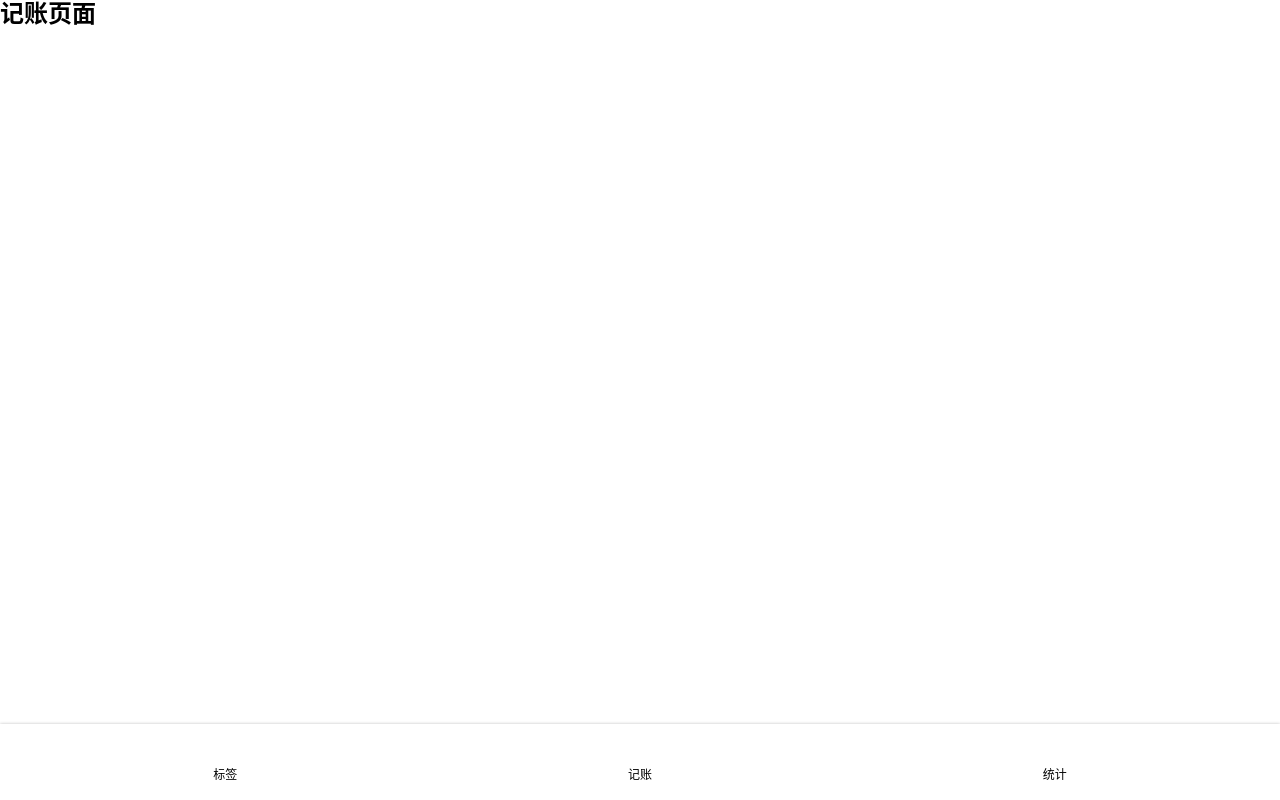
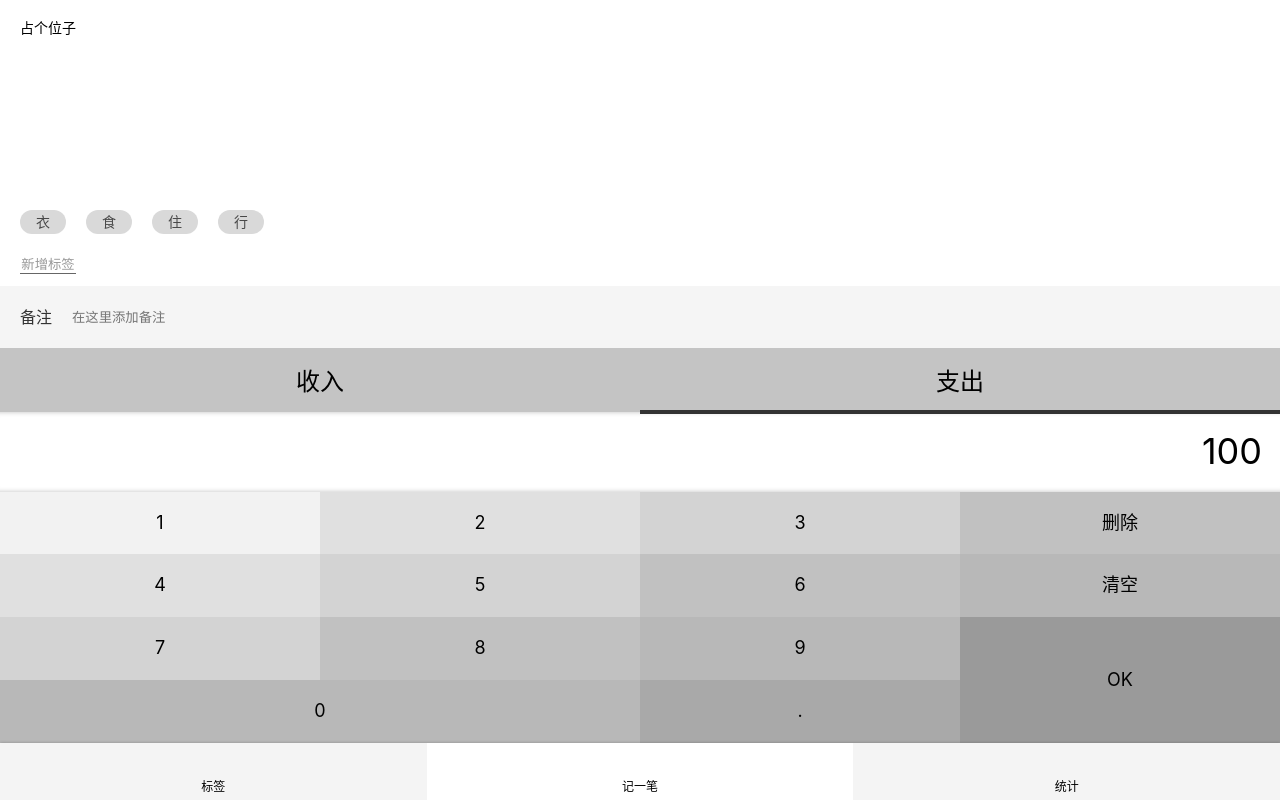
Before and after one commit to SuperPowerZhang/react_bill, a React app: page /statistics#/bill in a window 1280 px wide. Built offline with nearby package versions, Linux system fonts and the light colour scheme.

Commit message:
complete bill

```diff
--- a/config/webpack.config.js
+++ b/config/webpack.config.js
@@ -372,6 +372,11 @@ module.exports = function (webpackEnv) {
             //     { loader: 'svg-sprite-loader', options: { } },
             //     {
             //       loader: 'svgo-loader',options: {
+            //         plugins:[
+            //           {removeAttrs:{
+            //             attrs:'fill'
+            //             }}
+            //         ]
             //       }
             //     }
             //   ]
--- a/public/index.html
+++ b/public/index.html
@@ -1,11 +1,8 @@
 <!DOCTYPE html>
-<html lang="en">
+<html lang="zh-CN">
   <head>
     <meta charset="utf-8" />
-    <link rel="icon" href="%PUBLIC_URL%/favicon.ico" />
-    <meta name="viewport" content="width=device-width, initial-scale=1" />
-    <meta name="theme-color" content="#000000" />
-    <link rel="apple-touch-icon" href="%PUBLIC_URL%/logo192.png" />
+    <meta name="viewport" content="width=device-width,initial-scale=1,minimum-scale=1,maximum-scale=1,user-scalable=no,viewport-fit=cover">
     <link rel="manifest" href="%PUBLIC_URL%/manifest.json" />
     <title>记账</title>
   </head>
--- a/src/components/Layout.tsx
+++ b/src/components/Layout.tsx
@@ -5,6 +5,8 @@ import styled from "styled-components";
 
 const Main = styled.main`
 flex-grow: 1;
+display: flex;
+flex-direction: column;
 `;
 type Props={
 children:Element
--- a/src/components/Nav.js
+++ b/src/components/Nav.js
@@ -1,29 +1,34 @@
 import styled from "styled-components";
-import {Link} from "react-router-dom";
+import {NavLink} from "react-router-dom";
 import React from "react";
 
 const NavWrapper=styled.ul`
-
     display: flex;
     justify-content: space-around;
     text-align: center;
-    padding: 18px;
     box-shadow: 0 0 3px rgba(0 ,0 ,0 ,0.25);
-    >li{
+    >li {
+    width: 33.3333%;
+    > a{
     display: flex;
-    flex-grow: 1;
     flex-direction: column;
     align-items: center;
+    padding:6px;
     font-size: 12px;
+    background-color:rgb(244, 244, 244);
+    &.selected{
+    background-color:white;
+    }
     >svg{
+    margin-bottom: 5px;
     font-size: 26px;
     }
-
+    }
  }`;
 
 const Icon=[
     {url:'/tags',name:"标签",link:'#icon-shengdanshu'},
-    {url:'/bill',name:"记账",link:'#icon-SnowMan'},
+    {url:'/bill',name:"记一笔",link:'#icon-SnowMan'},
     {url:'/statistics',name:"统计",link:'#icon-shengdanlaoren'}
 ];
 
@@ -34,15 +39,13 @@ return (
                 Icon.map((item)=>{
                     return (
                         <li key={item.name}>
-                            <svg className="icon" aria-hidden="true">
+                            <NavLink to={item.url} activeClassName="selected"><svg className="icon" aria-hidden="true">
                                 <use xlinkHref={item.link}></use>
-                            </svg>
-                            <Link to={item.url}>{item.name}</Link>
+                            </svg>{item.name}</NavLink>
                         </li>
                     )
                 })
             }
     </NavWrapper>
 )};
-
 export default Nav;
--- a/src/index.scss
+++ b/src/index.scss
@@ -2,14 +2,14 @@
 @import "helper.scss";
 
 HTML, body, div, h1, h2, h3, h4, h5, h6, ul, ol, dl, li, dt, dd, p, blockquote,
-pre, form, fieldset, table, th, td {
+pre, form, fieldset, table, th, td ,button,input{
   border:none;
   margin:0;
   padding:0;
 }
  html {
     font-family: $font-base;
-   line-height: 1.2;
+    line-height: 1.2;
   };
 
 html,body{
@@ -37,9 +37,8 @@ a:active{
 }
 
 input{
-  margin: 0;
+  background-color: inherit;
   outline: none;
-  padding: 0;
 }
 
 input[type=submit],input[type=button]{
@@ -56,7 +55,8 @@ ul,ol,li{
 }
 
 .icon {
-  width: 1em; height: 1em;
+  width: 1em;
+  height: 1em;
   vertical-align: -0.15em;
   fill: currentColor;
   overflow: hidden;
--- a/src/views/Bill.js
+++ b/src/views/Bill.js
@@ -1,13 +1,180 @@
 import React from "react";
 import Nav from "../components/Nav";
 import Layout from "../components/Layout";
+import styled from "styled-components";
 
+const TagsSection=styled.section`
+display: flex;
+flex-grow: 1;
+flex-direction: column;
+font-size: 14px;
+padding: 20px 20px 12px 20px;
+>div{
+flex-grow: 1;
+}
+>ul{
+display: flex;
+justify-content: flex-start;
+>li{
+color: #484848;
+padding: 4px 16px;
+border-radius: 18px;
+background: #D9D9D9;
+margin-right:20px ;
+}
+}
+>button{
+width: 56px;
+display: inline-block;
+margin-top: 20px;
+color: #999999;
+background-color:#fff;
+border-bottom:1px solid #666666;
+}
+`;
+const NotesSection=styled.section`
+display: flex;
+justify-content: flex-start;
+padding: 20px;
+background-color:rgb(245, 245, 245);
+>span{
+color:#333333;
+line-height: 22px;
+}
+>input{
+margin-left: 20px;
+}
+`;
+const CategorySection=styled.section`
+>ul{
+display: flex;
+font-size: 24px;
+padding: 20px 0;
+background-color:rgb(196, 196, 196);
+>li{
+width: 50%;
+text-align: center;
+height: 24px;
+&.selected{
+position: relative;
+&::after{
+position: absolute;
+top: 42px;
+left: 0;
+content: "";
+border: 2px solid #333333;
+width: 100%;
+display: inline-block;
+}}}}
+`;
+const NumSection=styled.section`
+display: flex;
+flex-direction: column;
+>div{
+text-align: right;
+font-size: 36px;
+padding: 18px ;
+background-color:rgb(255, 255, 255);
+box-shadow: inset 0 -5px 5px -5px rgba(0,0,0,0.25),
+            inset 0 5px 5px -5px rgba(0,0,0,0.25);
+}
+>.bill-num{
+display: grid;
+grid-template-rows:repeat(4,1fr);
+grid-template-columns:repeat(4,1fr) ;
+> li {
+padding-top:20px ;
+padding-bottom: 20px;
+font-size: 18px;
+line-height: 22px;
+text-align: center;
+background: #D3D3D3;
+vertical-align: middle;
+&:nth-child(1){
+background-color:#F2F2F2;
+}
+&:nth-child(2),
+&:nth-child(5){
+background-color: #E0E0E0;
+}
+&:nth-child(3),
+&:nth-child(6),
+&:nth-child(9){
+background-color:#D3D3D3;
+}
+&:nth-child(4),
+&:nth-child(7),
+&:nth-child(10){
+background-color:#C1C1C1;
+}
+&:nth-child(8),
+&:nth-child(11),
+&:nth-child(13){
+background-color:#B8B8B8;
+}
+&:nth-child(12){
+  grid-row: 3/5;
+  grid-column: 4/5;
+  padding-top: 52px;
+   padding-bottom: 51.5px;
+   background-color:#9A9A9A;
+}
+&:nth-child(13){
+  grid-row: 4/5;
+  grid-column: 1/3;
+}
+&:nth-child(14){
+background-color:#A9A9A9;
+}
+}
+}
+`;
 
 function Bill() {
     return (
         <>
         <Layout>
-            <h2>记账页面</h2>
+            <TagsSection>
+                <div>占个位子</div>
+                <ul>
+                    <li>衣</li>
+                    <li>食</li>
+                    <li>住</li>
+                    <li>行</li>
+                </ul>
+                <button>新增标签</button>
+            </TagsSection>
+            <NotesSection>
+                <span>备注</span>
+                <input type="text" placeholder="在这里添加备注" />
+            </NotesSection>
+            <CategorySection>
+                <ul className="bill-type">
+                    <li>收入</li>
+                    <li className="selected">支出</li>
+                </ul>
+            </CategorySection>
+            <NumSection>
+                <div>
+                    100
+                </div >
+                <ul className="bill-num">
+                <li>1</li>
+                <li>2</li>
+                <li>3</li>
+                <li>删除</li>
+                <li>4</li>
+                <li>5</li>
+                <li>6</li>
+                <li>清空</li>
+                <li>7</li>
+                <li>8</li>
+                <li>9</li>
+                <li>OK</li>
+                <li>0</li>
+                <li>.</li>
+                </ul>
+            </NumSection>
         </Layout>
         <Nav/>
         </>
```
Also changed, not shown: 1 other file (tests, documents, lock files or other folders).
